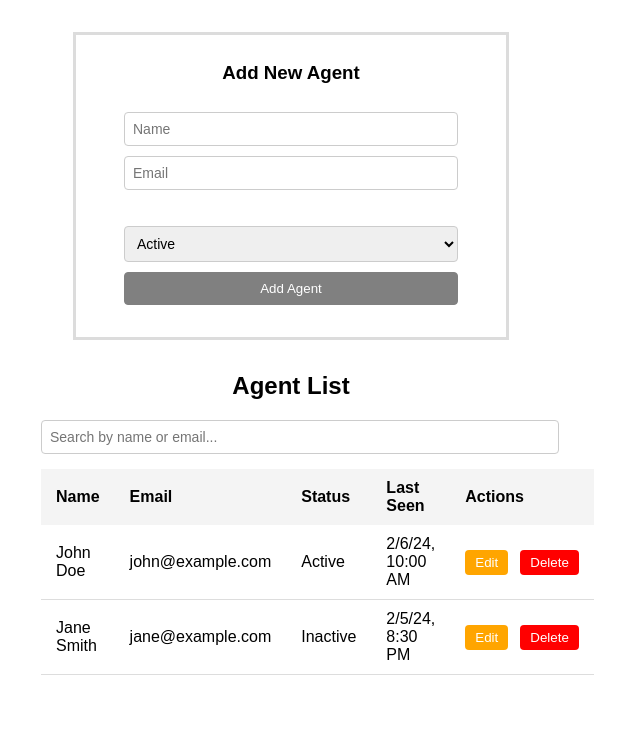
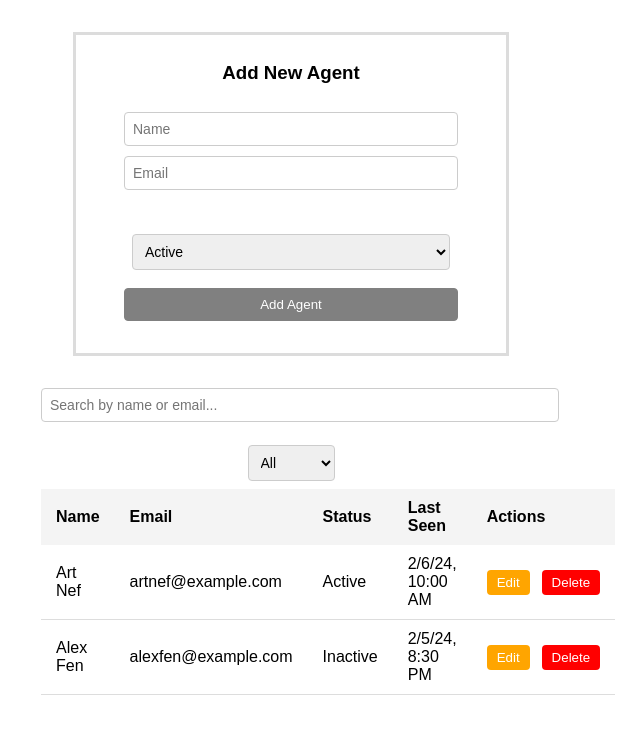
Before and after one commit to neffedych/Espresso-lab, a React (Create React App) app: page / in a window 1280 px wide. Shown: the top 734 px of the page, without its empty margins (349-989 px from the left). Built offline with nearby package versions, Linux system fonts and the light colour scheme.

Commit message:
Bonus: Added filter by active/inactive func

```diff
--- a/src/components/AgentList.css
+++ b/src/components/AgentList.css
@@ -133,3 +133,7 @@
     border: 1px solid #ccc;
     border-radius: 4px;
   }
+
+select{
+    margin: .5rem;
+}
--- a/src/components/AgentList.tsx
+++ b/src/components/AgentList.tsx
@@ -10,8 +10,8 @@ interface Agent {
 }
 
 const initialAgents: Agent[] = [
-  { id: "1", name: "John Doe", email: "john@example.com", status: "Active", lastSeen: "2024-02-06 10:00 AM" },
-  { id: "2", name: "Jane Smith", email: "jane@example.com", status: "Inactive", lastSeen: "2024-02-05 8:30 PM" },
+    { id: "1", name: "Art Nef", email: "artnef@example.com", status: "Active", lastSeen: "2024-02-06 10:00 AM" },
+    { id: "2", name: "Alex Fen", email: "alexfen@example.com", status: "Inactive", lastSeen: "2024-02-05 8:30 PM" },
   ];
 
 const AgentList: React.FC = () => {
@@ -20,18 +20,23 @@ const AgentList: React.FC = () => {
     return storedAgents ? JSON.parse(storedAgents) : initialAgents;
   });
 
-  const [searchQuery, setSearchQuery] = useState("");
   const [name, setName] = useState("");
   const [email, setEmail] = useState("");
   const [status, setStatus] = useState<"Active" | "Inactive">("Active");
   const [emailError, setEmailError] = useState(false);
   const [editingAgentId, setEditingAgentId] = useState<string | null>(null);
 
+  const [searchQuery, setSearchQuery] = useState("");
+  const [filterStatus, setFilterStatus] = useState<"All" | "Active" | "Inactive">("All");
+
   useEffect(() => {
     localStorage.setItem("agents", JSON.stringify(agents));
   }, [agents]);
 
-  const validateEmail = (email: string) => /^[^\s@]+@[^\s@]+\.[^\s@]+$/.test(email);
+  const validateEmail = (email: string) => {
+    const emailRegex = /^[^\s@]+@[^\s@]+\.[^\s@]+$/;
+    return emailRegex.test(email);
+  };
 
   const handleEmailChange = (e: React.ChangeEvent<HTMLInputElement>) => {
     const value = e.target.value;
@@ -76,17 +81,28 @@ const AgentList: React.FC = () => {
     setStatus(agent.status);
   };
 
-  const filteredAgents = agents.filter(
-    (agent) =>
+  const filteredAgents = agents.filter((agent) => {
+    const matchesSearch =
       agent.name.toLowerCase().includes(searchQuery.toLowerCase()) ||
-      agent.email.toLowerCase().includes(searchQuery.toLowerCase())
-  );
+      agent.email.toLowerCase().includes(searchQuery.toLowerCase());
+
+    const matchesStatus = filterStatus === "All" || agent.status === filterStatus;
+
+    return matchesSearch && matchesStatus;
+  });
 
   return (
     <div className="container">
       <div className="form">
         <h3>{editingAgentId ? "Edit Agent" : "Add New Agent"}</h3>
-        <input type="text" placeholder="Name" value={name} onChange={(e) => setName(e.target.value)} className="input" />
+        <input
+          type="text"
+          placeholder="Name"
+          value={name}
+          onChange={(e) => setName(e.target.value)}
+          className="input"
+        />
+
         <input
           type="email"
           placeholder="Email"
@@ -95,6 +111,7 @@ const AgentList: React.FC = () => {
           className={`input ${emailError ? "error" : ""}`}
         />
         <div className="error-message">{emailError ? "Invalid email format" : "\u00A0"}</div>
+
         <select value={status} onChange={(e) => setStatus(e.target.value as "Active" | "Inactive")} className="input">
           <option value="Active">Active</option>
           <option value="Inactive">Inactive</option>
@@ -104,7 +121,8 @@ const AgentList: React.FC = () => {
         </button>
       </div>
 
-      <h2>Agent List</h2>
+
+      <div className="filter-container">
         <input
           type="text"
           placeholder="Search by name or email..."
@@ -112,6 +130,13 @@ const AgentList: React.FC = () => {
           onChange={(e) => setSearchQuery(e.target.value)}
           className="input search-bar"
         />
+
+        <select value={filterStatus} onChange={(e) => setFilterStatus(e.target.value as "All" | "Active" | "Inactive")} className="input">
+          <option value="All">All</option>
+          <option value="Active">Active</option>
+          <option value="Inactive">Inactive</option>
+        </select>
+      </div>
 
       {filteredAgents.length === 0 ? (
         <p>No agents found.</p>
@@ -132,17 +157,11 @@ const AgentList: React.FC = () => {
                 <td>{agent.name}</td>
                 <td>{agent.email}</td>
                 <td>{agent.status}</td>
-                <td>
-                  {new Date(agent.lastSeen).toLocaleString(undefined, { dateStyle: "short", timeStyle: "short" })}
-                </td>
+                <td>{new Date(agent.lastSeen).toLocaleString(undefined, { dateStyle: "short", timeStyle: "short" })}</td>
                 <td>
                   <div style={{ display: "flex", gap: "12px" }}>
-                    <button onClick={() => handleEdit(agent)} className="edit-button">
-                      Edit
-                    </button>
-                    <button onClick={() => deleteAgent(agent.id)} className="delete-button">
-                      Delete
-                    </button>
+                    <button onClick={() => handleEdit(agent)} className="edit-button">Edit</button>
+                    <button onClick={() => deleteAgent(agent.id)} className="delete-button">Delete</button>
                   </div>
                 </td>
               </tr>
```
Also changed, not shown: 1 other file (tests, documents, lock files or other folders). Lines whose indentation alone changed are shown as unchanged.
